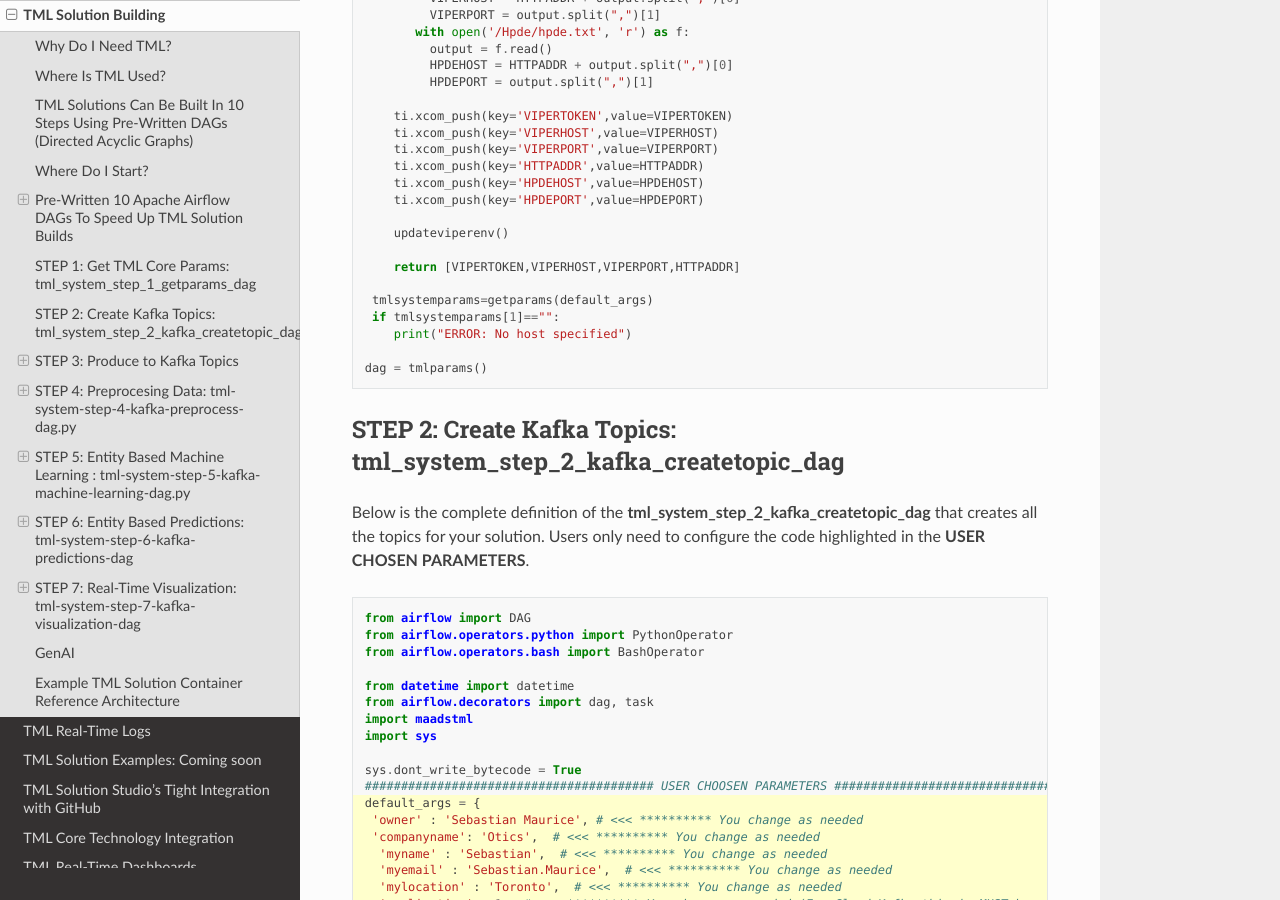
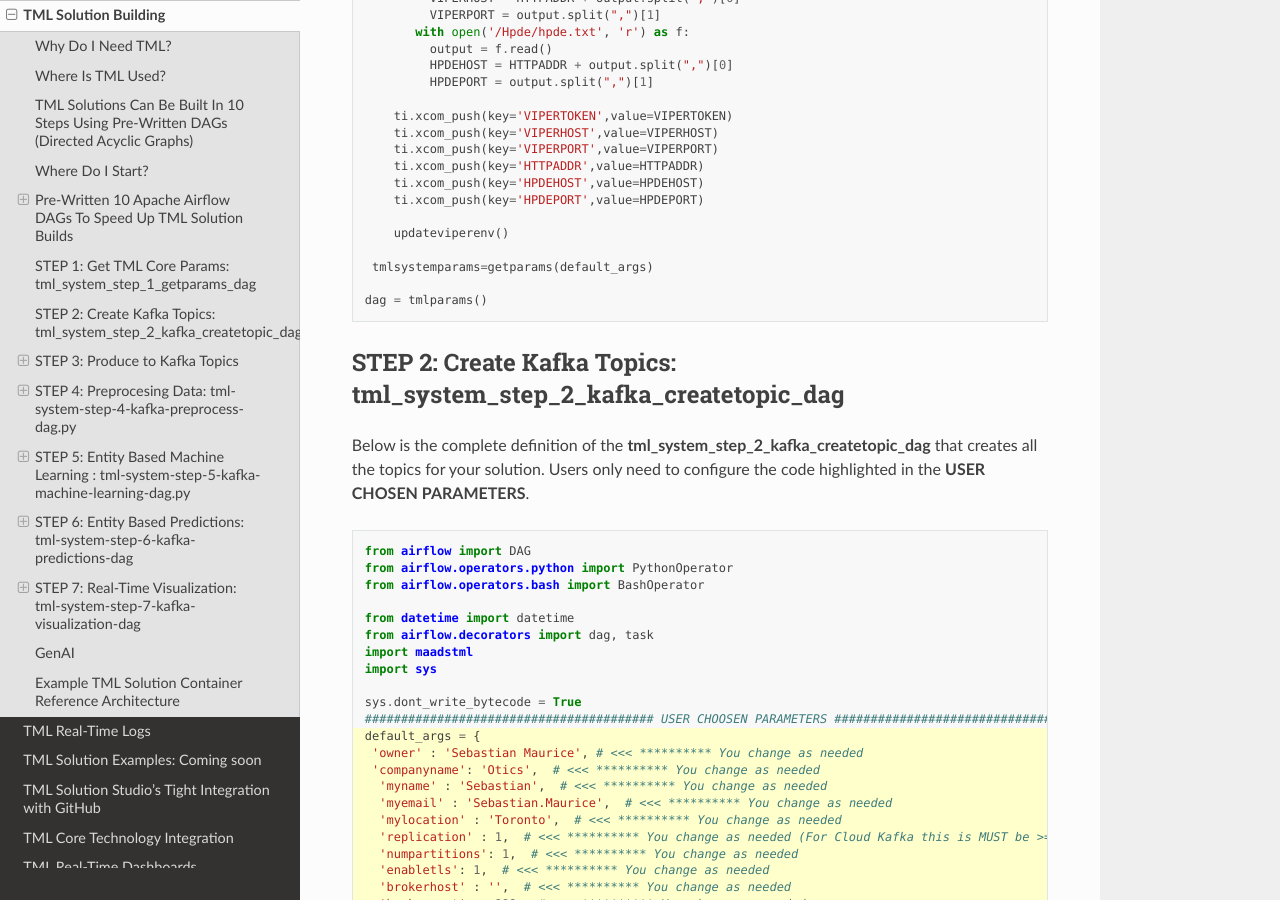
Before and after one commit to smaurice101/readthedocs, a Sphinx documentation site: the page built from docs/source/tmlbuilds.rst, in a window 1280 px wide and 900 px high, scrolled down 4211 px. Built offline with Sphinx 7.4.7 and the Read the Docs theme 2.0.0, drawn with Linux system fonts in a browser that asks for light colours.

Commit message:
Update tmlbuilds.rst

```diff
--- a/docs/source/tmlbuilds.rst
+++ b/docs/source/tmlbuilds.rst
@@ -188,11 +188,7 @@
 
        updateviperenv()
 
-       return [VIPERTOKEN,VIPERHOST,VIPERPORT,HTTPADDR]
-
     tmlsystemparams=getparams(default_args)
-    if tmlsystemparams[1]=="":
-       print("ERROR: No host specified")
 
    dag = tmlparams()
 
```
